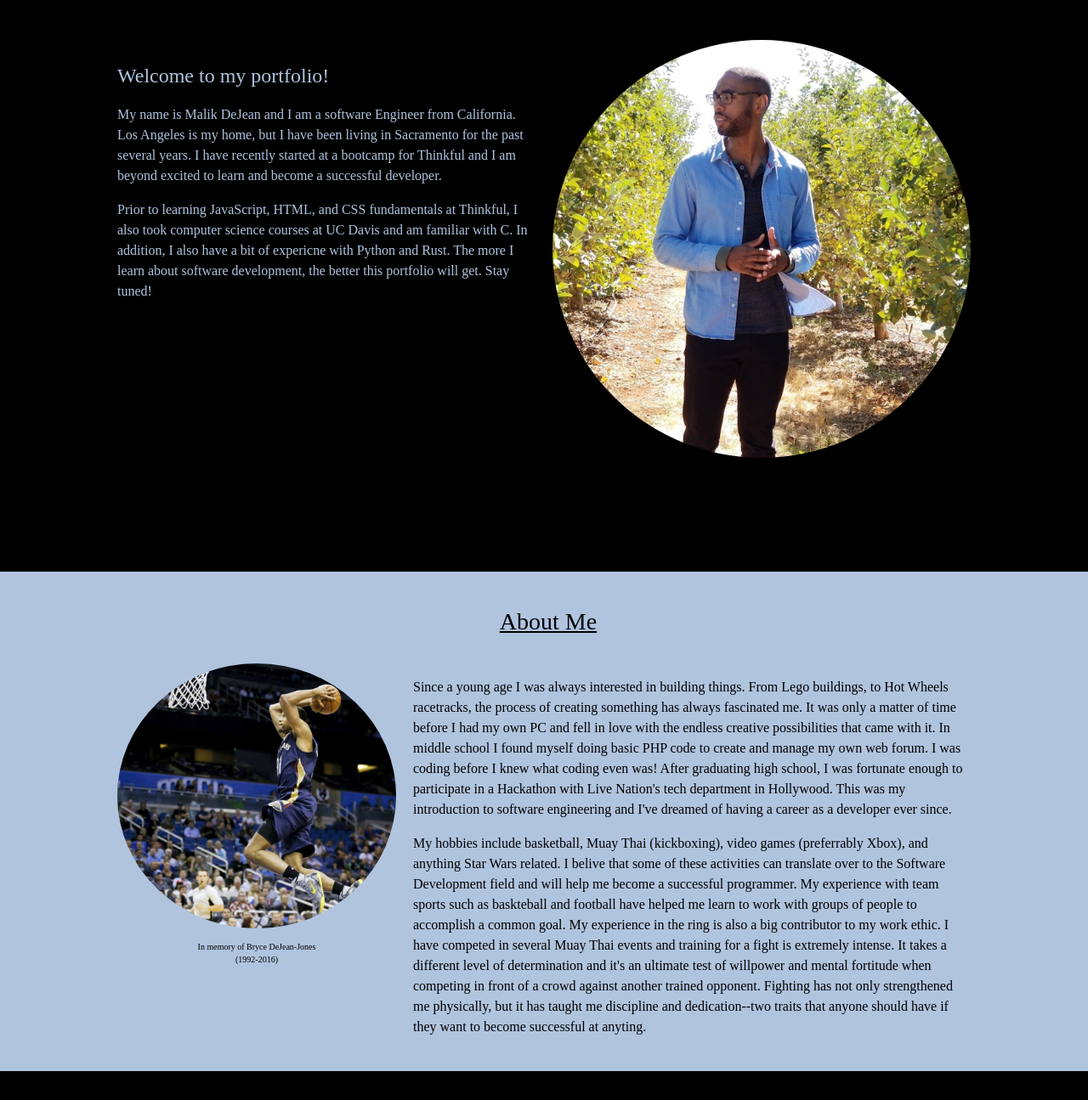
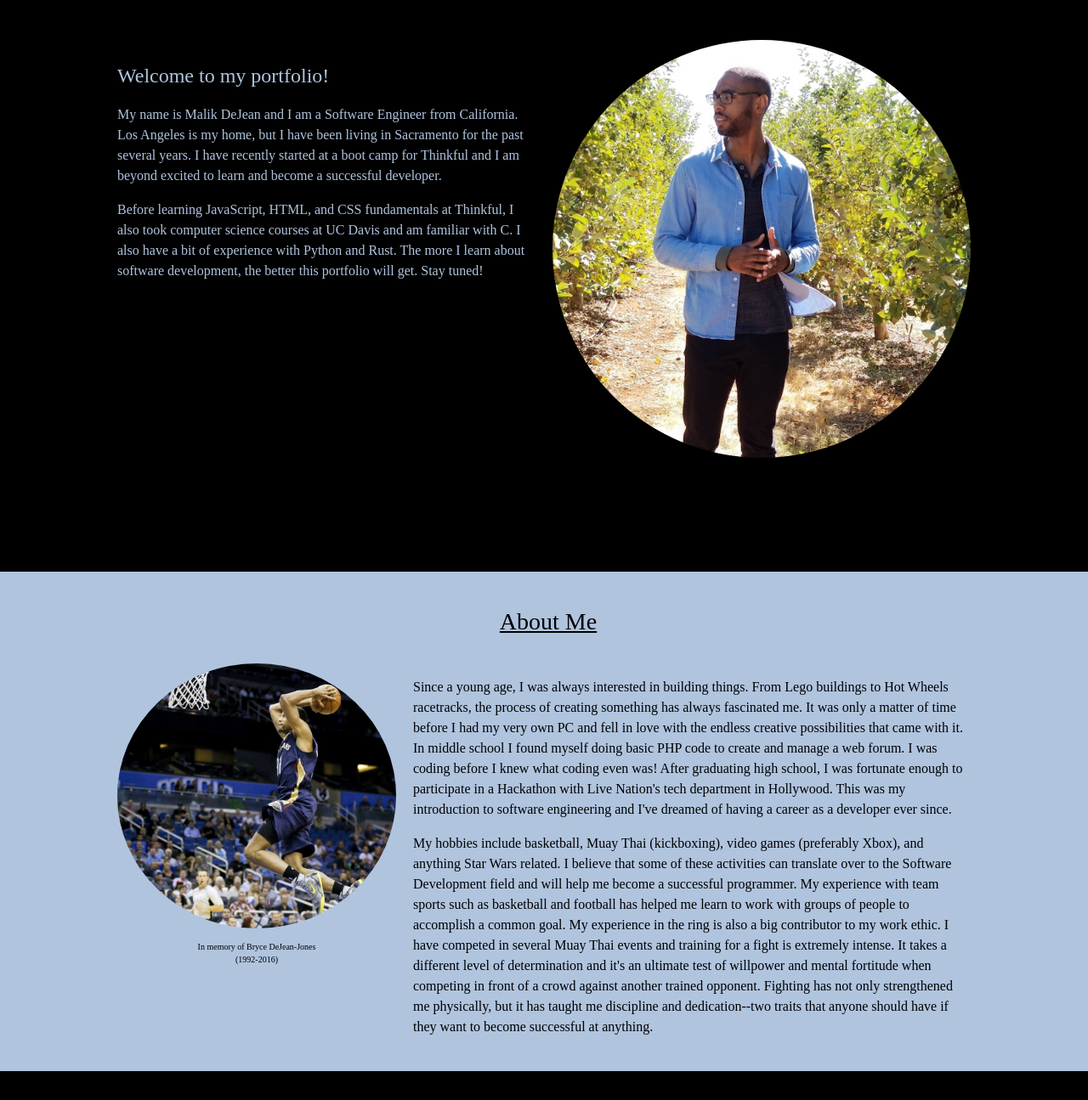
Before and after one commit to M-DeJean/my-portfolio, a plain HTML site: page index.html in a window 1280 px wide. Shown: the part 105-1400 px from the top of the page at 85% size. Drawn offline with Linux system fonts and the light colour scheme.

Commit message:
Grammar and spelling

```diff
--- a/index.html
+++ b/index.html
@@ -29,10 +29,13 @@
         <div class="group">
           <div class="item">
             <p class="intro">Welcome to my portfolio!</p>
-            <p>My name is Malik DeJean and I am a software Engineer from California. Los Angeles is my home, but I have been living in Sacramento for the past several years. I have recently started at a bootcamp for Thinkful and I am beyond excited to learn and become a successful developer.
+            <p>
+              My name is Malik DeJean and I am a Software Engineer from California. Los Angeles is my home, but I have been living in Sacramento for the past several years. I have recently started at a boot camp for Thinkful and I am beyond excited to learn and become a successful developer.
             </p>
             <p>
-              Prior to learning JavaScript, HTML, and CSS fundamentals at Thinkful, I also took computer science courses at UC Davis and am familiar with C. In addition, I also have a bit of expericne with Python and Rust. The more I learn about software development, the better this portfolio will get. Stay tuned!
+              Before learning JavaScript, HTML, and CSS fundamentals at Thinkful, I also took computer science courses
+              at UC Davis and am familiar with C. I also have a bit of experience with Python and Rust. The more I learn
+              about software development, the better this portfolio will get. Stay tuned!
             </p>
           </div>
           <div class="item">
@@ -52,10 +55,10 @@
           </div>
           <div class="item-double">
             <p>
-              Since a young age I was always interested in building things. From Lego buildings, to Hot Wheels racetracks, the process of creating something has always fascinated me. It was only a matter of time before I had my own PC and fell in love with the endless creative possibilities that came with it. In middle school I found myself doing basic PHP code to create and manage my own web forum. I was coding before I knew what coding even was! After graduating high school, I was fortunate enough to participate in a Hackathon with Live Nation's tech department in Hollywood. This was my introduction to software engineering and I've dreamed of having a career as a developer ever since.
+              Since a young age, I was always interested in building things. From Lego buildings to Hot Wheels racetracks, the process of creating something has always fascinated me. It was only a matter of time before I had my very own PC and fell in love with the endless creative possibilities that came with it. In middle school I found myself doing basic PHP code to create and manage a web forum. I was coding before I knew what coding even was! After graduating high school, I was fortunate enough to participate in a Hackathon with Live Nation's tech department in Hollywood. This was my introduction to software engineering and I've dreamed of having a career as a developer ever since.
             </p>
             <p>
-             My hobbies include basketball, Muay Thai (kickboxing), video games (preferrably Xbox), and anything Star Wars related. I belive that some of these activities can translate over to the Software Development field and will help me become a successful programmer. My experience with team sports such as baskteball and football have helped me learn to work with groups of people to accomplish a common goal. My experience in the ring is also a big contributor to my work ethic. I have competed in several Muay Thai events and training for a fight is extremely intense. It takes a different level of determination and it's an ultimate test of willpower and mental fortitude when competing in front of a crowd against another trained opponent. Fighting has not only strengthened me physically, but it has taught me discipline and dedication--two traits that anyone should have if they want to become successful at anyting.
+              My hobbies include basketball, Muay Thai (kickboxing), video games (preferably Xbox), and anything Star Wars related. I believe that some of these activities can translate over to the Software Development field and will help me become a successful programmer. My experience with team sports such as basketball and football has helped me learn to work with groups of people to accomplish a common goal. My experience in the ring is also a big contributor to my work ethic. I have competed in several Muay Thai events and training for a fight is extremely intense. It takes a different level of determination and it's an ultimate test of willpower and mental fortitude when competing in front of a crowd against another trained opponent. Fighting has not only strengthened me physically, but it has taught me discipline and dedication--two traits that anyone should have if they want to become successful at anything.
             </p>
           </div>
         </div>
@@ -72,10 +75,13 @@
           <div class="item">
             <p>
               Neutra retro umami, marfa edison bulb chia pickled fam literally pour-over. Pinterest bushwick unicorn
-            marfa, fam cloud bread jean shorts synth heirloom. Kitsch truffaut bicycle rights literally, master cleanse
-            pinterest chia shoreditch mixtape edison bulb banjo. Typewriter bitters meggings put a bird on it meditation
+              marfa, fam cloud bread jean shorts synth heirloom. Kitsch truffaut bicycle rights literally, master
+              cleanse
+              pinterest chia shoreditch mixtape edison bulb banjo. Typewriter bitters meggings put a bird on it
+              meditation
               snackwave selvage. Plaid venmo pickled chillwave activated charcoal, cred cliche chartreuse sustainable.
-            Shoreditch roof party everyday carry man bun cronut chicharrones. Mustache letterpress butcher, 90's subway
+              Shoreditch roof party everyday carry man bun cronut chicharrones. Mustache letterpress butcher, 90's
+              subway
               tile pinterest meditation venmo organic food truck health goth.
             </p>
           </div>
@@ -96,8 +102,7 @@
             </ul>
           </div>
           <div class="item-double">
-                <form action="https://formspree.io/mjvaljlw"
-                method="post">
+            <form action="https://formspree.io/mjvaljlw" method="post">
               <label for="username">Name:</label>
               <input id="username" type="text" name="name" placeholder="Please enter your name">
 
```
Lines whose indentation alone changed are shown as unchanged.
